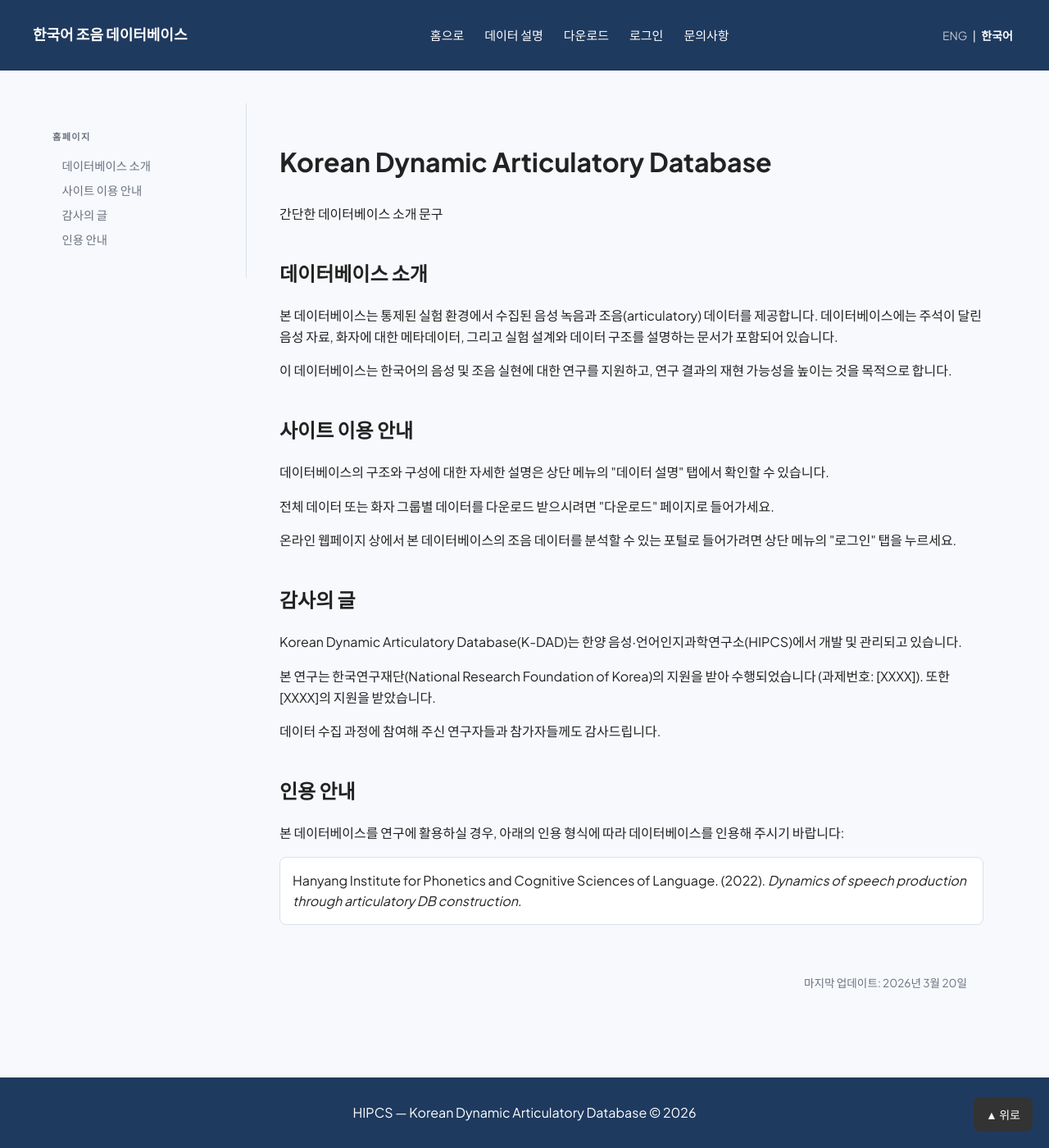
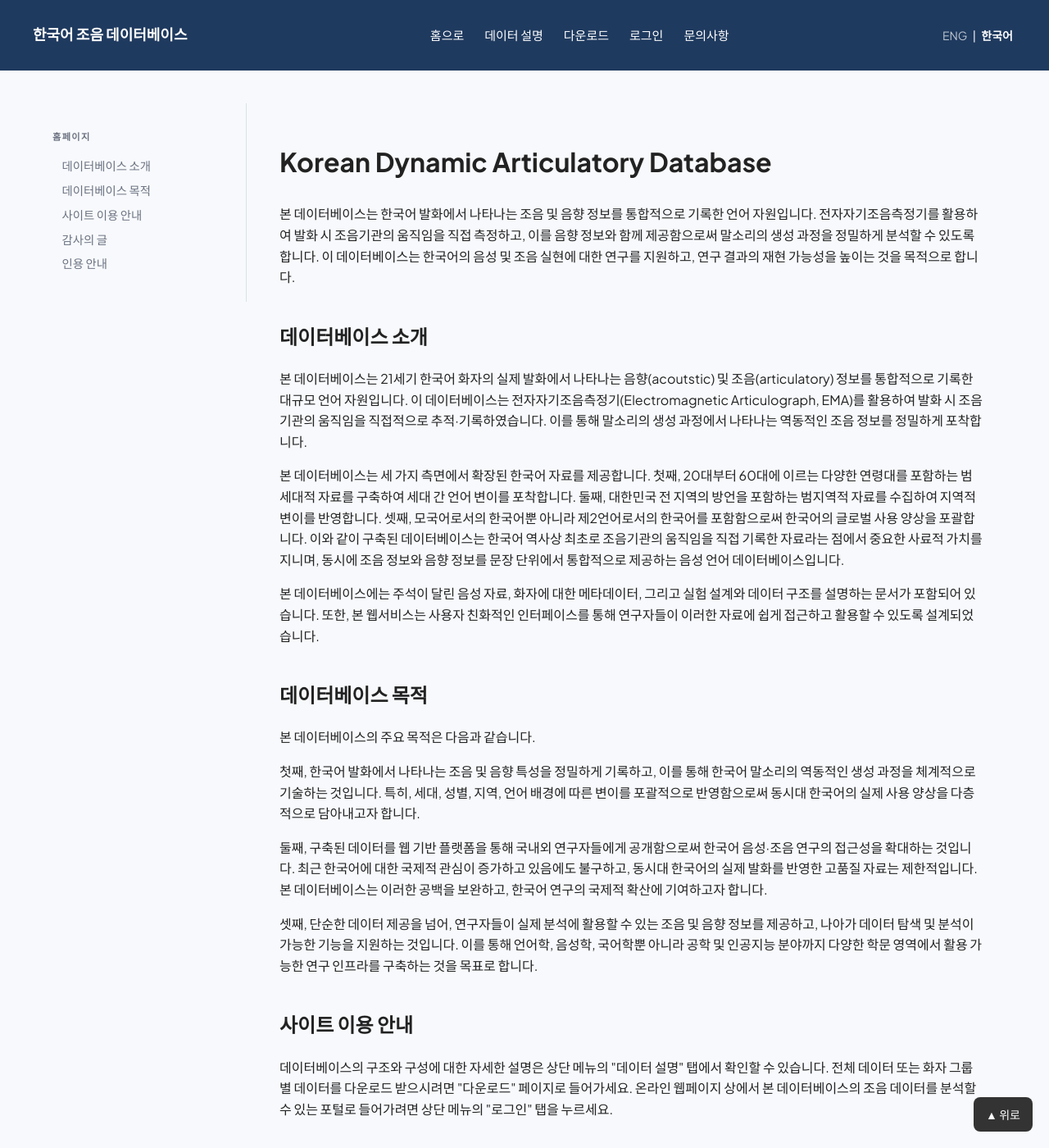
Before and after one commit to jiyoungj/jiyoungj.github.io, a Jekyll site: the page k-dad_demo/index_kor.html, which Jekyll copies as it is, in a window 1280 px wide and 1400 px high. Shown: the whole window at 82% size. Built offline with Jekyll 4.4.1, drawn with Linux system fonts in a browser that asks for light colours.

Commit message:
Update index_kor.html

```diff
--- a/k-dad_demo/index_kor.html
+++ b/k-dad_demo/index_kor.html
@@ -36,9 +36,10 @@
                     <h2>홈페이지</h2>
                     <ul>
                     <li><a href="#1">데이터베이스 소개</a></li>
-                    <li><a href="#2">사이트 이용 안내</a></li>
-                    <li><a href="#3">감사의 글</a></li>
-                    <li><a href="#4">인용 안내</a></li>
+                    <li><a href="#2">데이터베이스 목적</a></li>
+                    <li><a href="#3">사이트 이용 안내</a></li>
+                    <li><a href="#4">감사의 글</a></li>
+                    <li><a href="#5">인용 안내</a></li>
                     </ul>
                 </aside>
 
@@ -46,32 +47,50 @@
 
                 <h1>Korean Dynamic Articulatory Database</h1>
                     <p>
-                    간단한 데이터베이스 소개 문구
+                    본 데이터베이스는 한국어 발화에서 나타나는 조음 및 음향 정보를 통합적으로 기록한 언어 자원입니다. 전자자기조음측정기를 활용하여 발화 시 조음기관의 움직임을 직접 측정하고, 이를 음향 정보와 함께 제공함으로써 말소리의 생성 과정을 정밀하게 분석할 수 있도록 합니다. 이 데이터베이스는 한국어의 음성 및 조음 실현에 대한 연구를 지원하고, 연구 결과의 재현 가능성을 높이는 것을 목적으로 합니다.
                     </p>
 
                 <h2 id="1">데이터베이스 소개</h2>
                 <p>
-                    본 데이터베이스는 통제된 실험 환경에서 수집된 음성 녹음과 조음(articulatory) 데이터를 제공합니다. 데이터베이스에는 주석이 달린 음성 자료, 화자에 대한 메타데이터, 그리고 실험 설계와 데이터 구조를 설명하는 문서가 포함되어 있습니다.
+                    본 데이터베이스는 21세기 한국어 화자의 실제 발화에서 나타나는 음향(acoutstic) 및 조음(articulatory) 정보를 통합적으로 기록한 대규모 언어 자원입니다. 이 데이터베이스는 전자자기조음측정기(Electromagnetic Articulograph, EMA)를 활용하여 발화 시 조음기관의 움직임을 직접적으로 추적·기록하였습니다. 이를 통해 말소리의 생성 과정에서 나타나는 역동적인 조음 정보를 정밀하게 포착합니다.
+
                 </p>
 
                 <p>
-                    이 데이터베이스는 한국어의 음성 및 조음 실현에 대한 연구를 지원하고, 연구 결과의 재현 가능성을 높이는 것을 목적으로 합니다.
-                </p>
 
-                <h2 id="2">사이트 이용 안내</h2>
-                <p>
-                    데이터베이스의 구조와 구성에 대한 자세한 설명은 상단 메뉴의 "데이터 설명" 탭에서 확인할 수 있습니다.
+                    본 데이터베이스는 세 가지 측면에서 확장된 한국어 자료를 제공합니다. 첫째, 20대부터 60대에 이르는 다양한 연령대를 포함하는 범세대적 자료를 구축하여 세대 간 언어 변이를 포착합니다. 둘째, 대한민국 전 지역의 방언을 포함하는 범지역적 자료를 수집하여 지역적 변이를 반영합니다. 셋째, 모국어로서의 한국어뿐 아니라 제2언어로서의 한국어를 포함함으로써 한국어의 글로벌 사용 양상을 포괄합니다. 이와 같이 구축된 데이터베이스는 한국어 역사상 최초로 조음기관의 움직임을 직접 기록한 자료라는 점에서 중요한 사료적 가치를 지니며, 동시에 조음 정보와 음향 정보를 문장 단위에서 통합적으로 제공하는 음성 언어 데이터베이스입니다.
+
                 </p>
 
                 <p>
-                    전체 데이터 또는 화자 그룹별 데이터를 다운로드 받으시려면 "다운로드" 페이지로 들어가세요.
+
+                    본 데이터베이스에는 주석이 달린 음성 자료, 화자에 대한 메타데이터, 그리고 실험 설계와 데이터 구조를 설명하는 문서가 포함되어 있습니다. 또한, 본 웹서비스는 사용자 친화적인 인터페이스를 통해 연구자들이 이러한 자료에 쉽게 접근하고 활용할 수 있도록 설계되었습니다.
+                </p>
+
+                <h2 id="2">데이터베이스 목적</h2>
+                <p>
+                    본 데이터베이스의 주요 목적은 다음과 같습니다.
                 </p>
 
                 <p>
-                    온라인 웹페이지 상에서 본 데이터베이스의 조음 데이터를 분석할 수 있는 포털로 들어가려면 상단 메뉴의 "로그인" 탭을 누르세요.
+                    첫째, 한국어 발화에서 나타나는 조음 및 음향 특성을 정밀하게 기록하고, 이를 통해 한국어 말소리의 역동적인 생성 과정을 체계적으로 기술하는 것입니다. 특히, 세대, 성별, 지역, 언어 배경에 따른 변이를 포괄적으로 반영함으로써 동시대 한국어의 실제 사용 양상을 다층적으로 담아내고자 합니다.
                 </p>
 
-                <h2 id="3">감사의 글</h2>
+                <p>
+                    둘째, 구축된 데이터를 웹 기반 플랫폼을 통해 국내외 연구자들에게 공개함으로써 한국어 음성·조음 연구의 접근성을 확대하는 것입니다. 최근 한국어에 대한 국제적 관심이 증가하고 있음에도 불구하고, 동시대 한국어의 실제 발화를 반영한 고품질 자료는 제한적입니다. 본 데이터베이스는 이러한 공백을 보완하고, 한국어 연구의 국제적 확산에 기여하고자 합니다.
+                </p>
+
+                <p>
+                    셋째, 단순한 데이터 제공을 넘어, 연구자들이 실제 분석에 활용할 수 있는 조음 및 음향 정보를 제공하고, 나아가 데이터 탐색 및 분석이 가능한 기능을 지원하는 것입니다. 이를 통해 언어학, 음성학, 국어학뿐 아니라 공학 및 인공지능 분야까지 다양한 학문 영역에서 활용 가능한 연구 인프라를 구축하는 것을 목표로 합니다.
+                </p>
+
+
+                <h2 id="3">사이트 이용 안내</h2>
+                <p>
+                    데이터베이스의 구조와 구성에 대한 자세한 설명은 상단 메뉴의 "데이터 설명" 탭에서 확인할 수 있습니다. 전체 데이터 또는 화자 그룹별 데이터를 다운로드 받으시려면 "다운로드" 페이지로 들어가세요. 온라인 웹페이지 상에서 본 데이터베이스의 조음 데이터를 분석할 수 있는 포털로 들어가려면 상단 메뉴의 "로그인" 탭을 누르세요.
+                </p>
+
+                <h2 id="4">감사의 글</h2>
                 <p>
                 Korean Dynamic Articulatory Database(K-DAD)는 한양 음성∙언어인지과학연구소(HIPCS)에서 개발 및 관리되고 있습니다.
                 </p>
@@ -84,7 +103,7 @@
                 데이터 수집 과정에 참여해 주신 연구자들과 참가자들께도 감사드립니다.
                 </p>
 
-                <h2 id="4">인용 안내</h2>
+                <h2 id="5">인용 안내</h2>
                 <p>
                 본 데이터베이스를 연구에 활용하실 경우, 아래의 인용 형식에 따라 데이터베이스를 인용해 주시기 바랍니다: <br>
                 </p>
```
